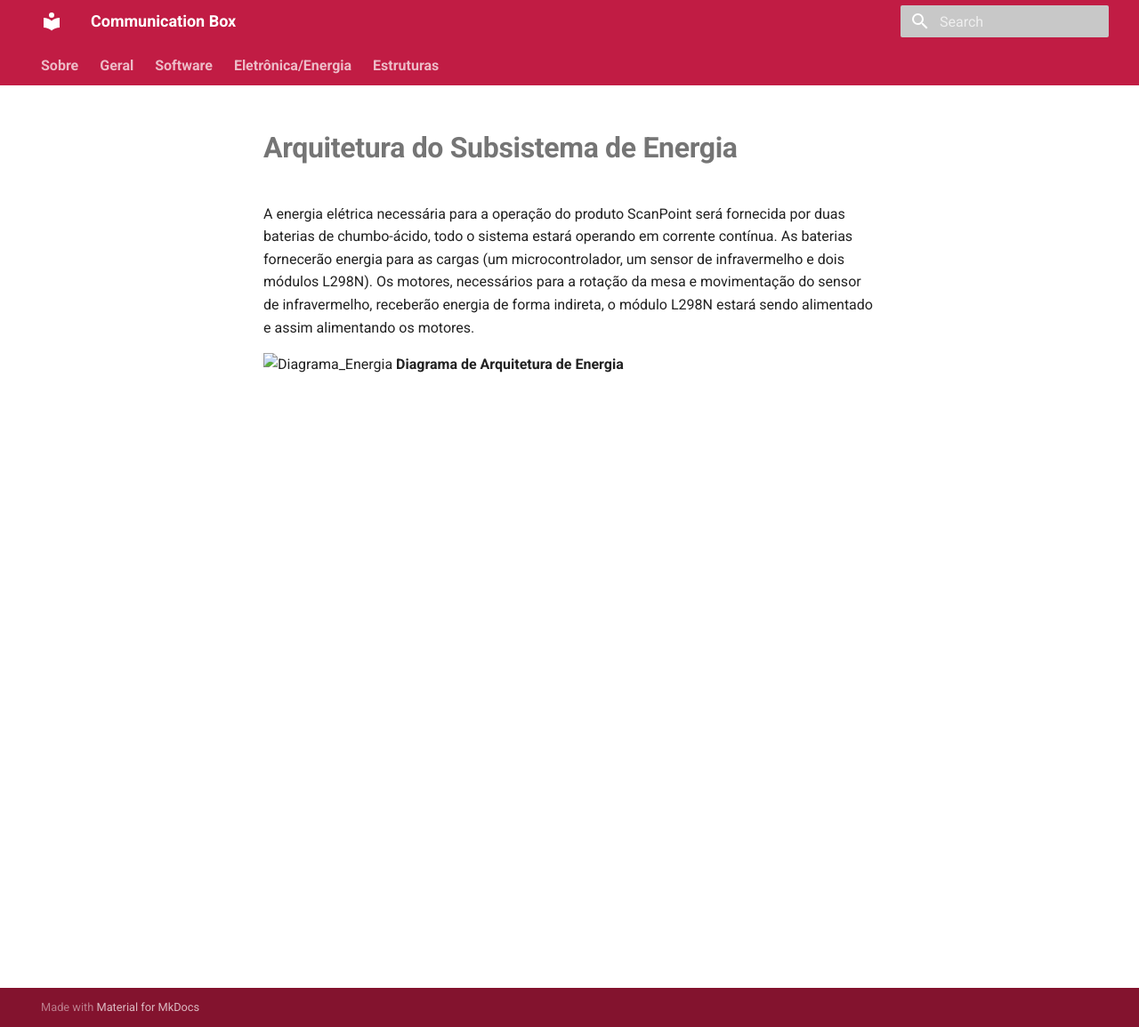
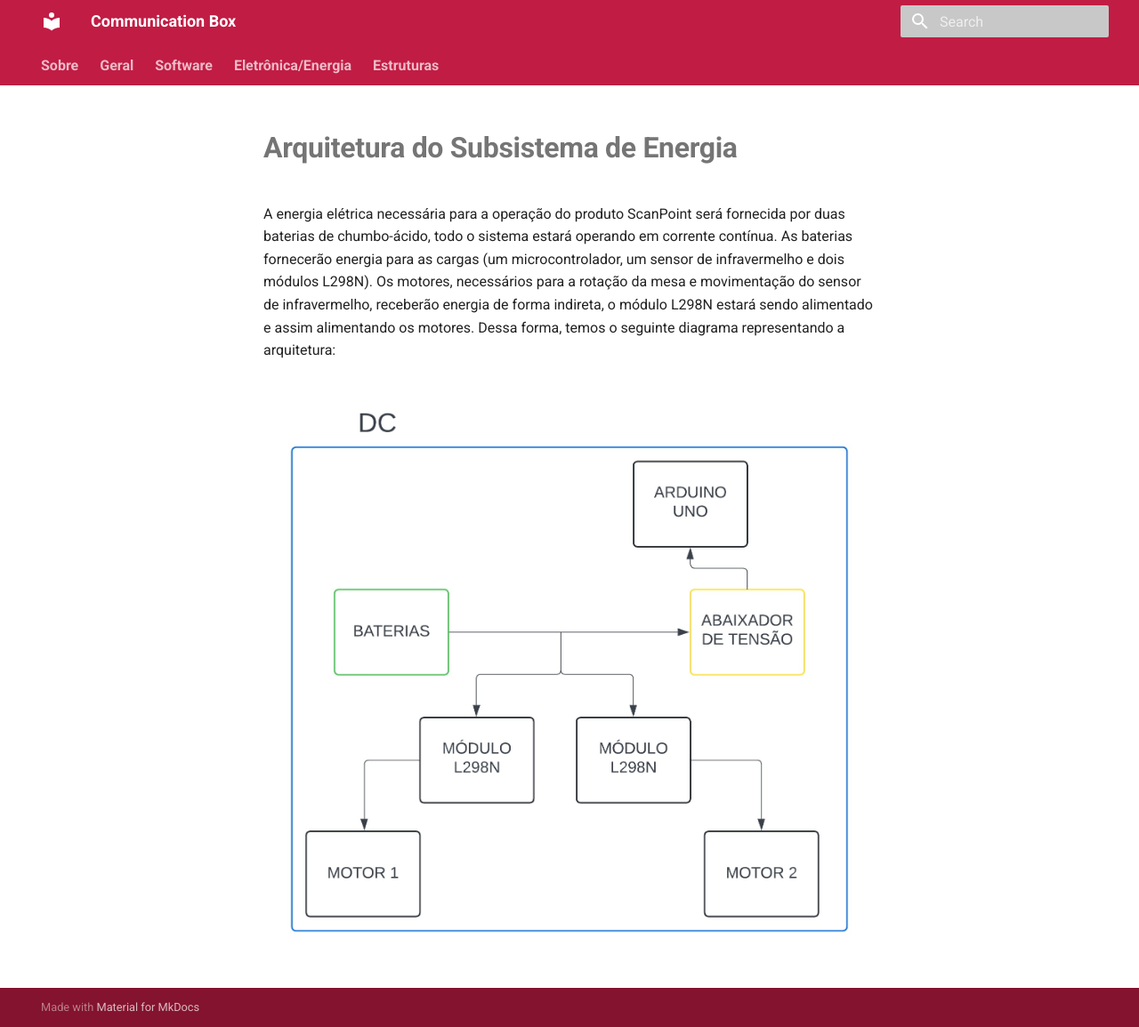
Before and after one commit to Calcioft/ScanPoint, an MkDocs documentation site: the page built from docs/eletronica-energia/arquitetura_energia.md, in a window 1280 px wide and 1155 px high. Shown: the whole window at 89% size. Built offline with MkDocs 1.6.1 and Material for MkDocs 9.7.7, drawn with Linux system fonts in a browser that asks for light colours.

Commit message:
Ajustes gerais no doc

```diff
--- a/docs/eletronica-energia/arquitetura_energia.md
+++ b/docs/eletronica-energia/arquitetura_energia.md
@@ -1,5 +1,5 @@
 # **Arquitetura do Subsistema de Energia**
-A energia elétrica necessária para a operação do produto ScanPoint será fornecida por duas baterias de chumbo-ácido, todo o sistema estará operando em corrente contínua. As baterias fornecerão energia para as cargas (um  microcontrolador, um sensor de infravermelho e dois módulos L298N). Os motores, necessários para a rotação da mesa e movimentação do sensor de infravermelho, receberão energia de forma indireta, o módulo L298N estará sendo alimentado e assim alimentando os motores.
 
-![Diagrama_Energia](Img/Arquitetura_de_Subs_Energia.jpeg)
-**Diagrama de Arquitetura de Energia**
+A energia elétrica necessária para a operação do produto ScanPoint será fornecida por duas baterias de chumbo-ácido, todo o sistema estará operando em corrente contínua. As baterias fornecerão energia para as cargas (um  microcontrolador, um sensor de infravermelho e dois módulos L298N). Os motores, necessários para a rotação da mesa e movimentação do sensor de infravermelho, receberão energia de forma indireta, o módulo L298N estará sendo alimentado e assim alimentando os motores. Dessa forma, temos o seguinte diagrama representando a arquitetura:
+
+![Diagrama_Energia](../assets/eletronica-energia/Arquitetura_de_Subs_Energia.jpeg)
```
Also changed, not shown: docs/assets/eletronica-energia/Arquitetura_de_Subs_Energia.jpeg (renamed from Img/Arquitetura_de_Subs_Energia.jpeg), 1 other file.
